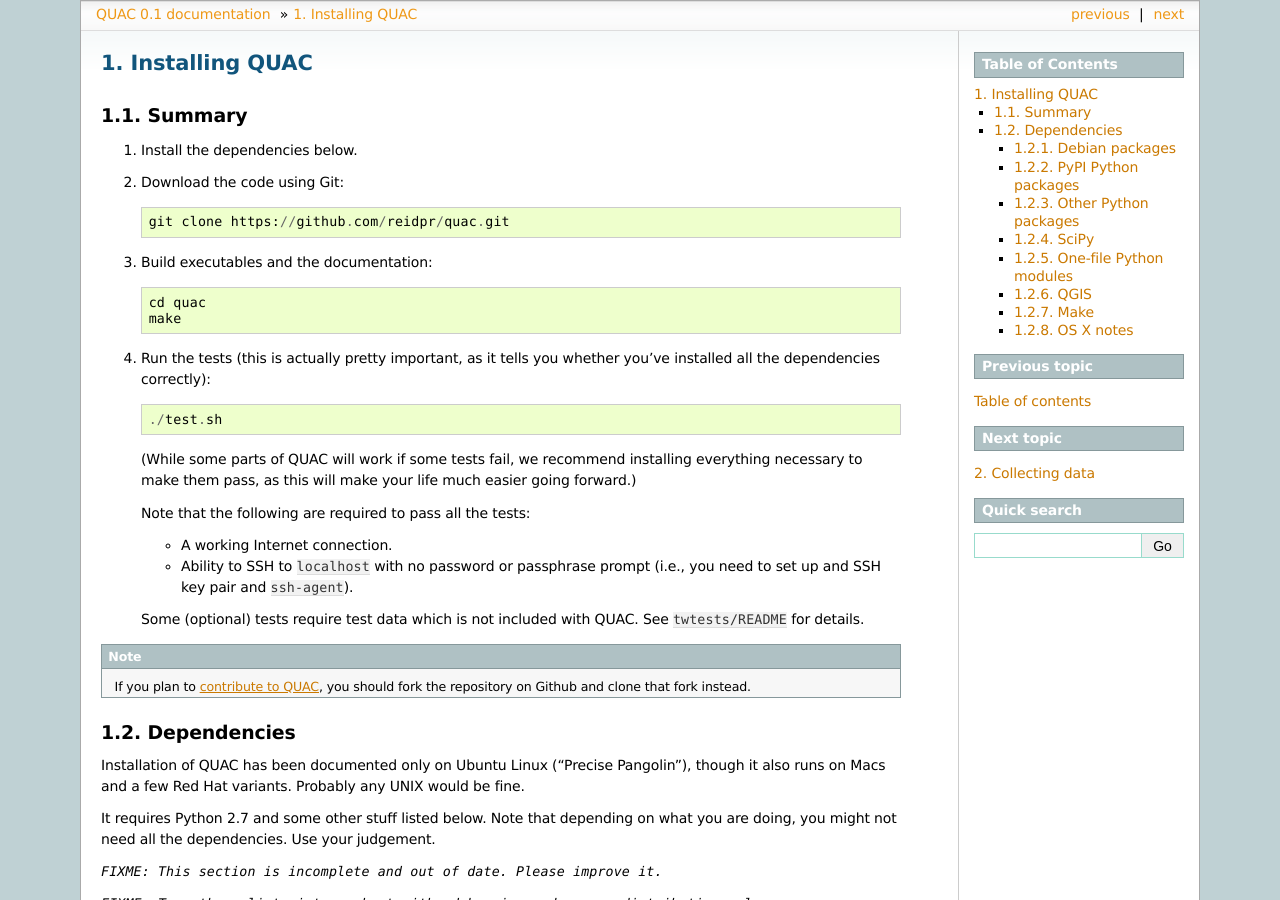
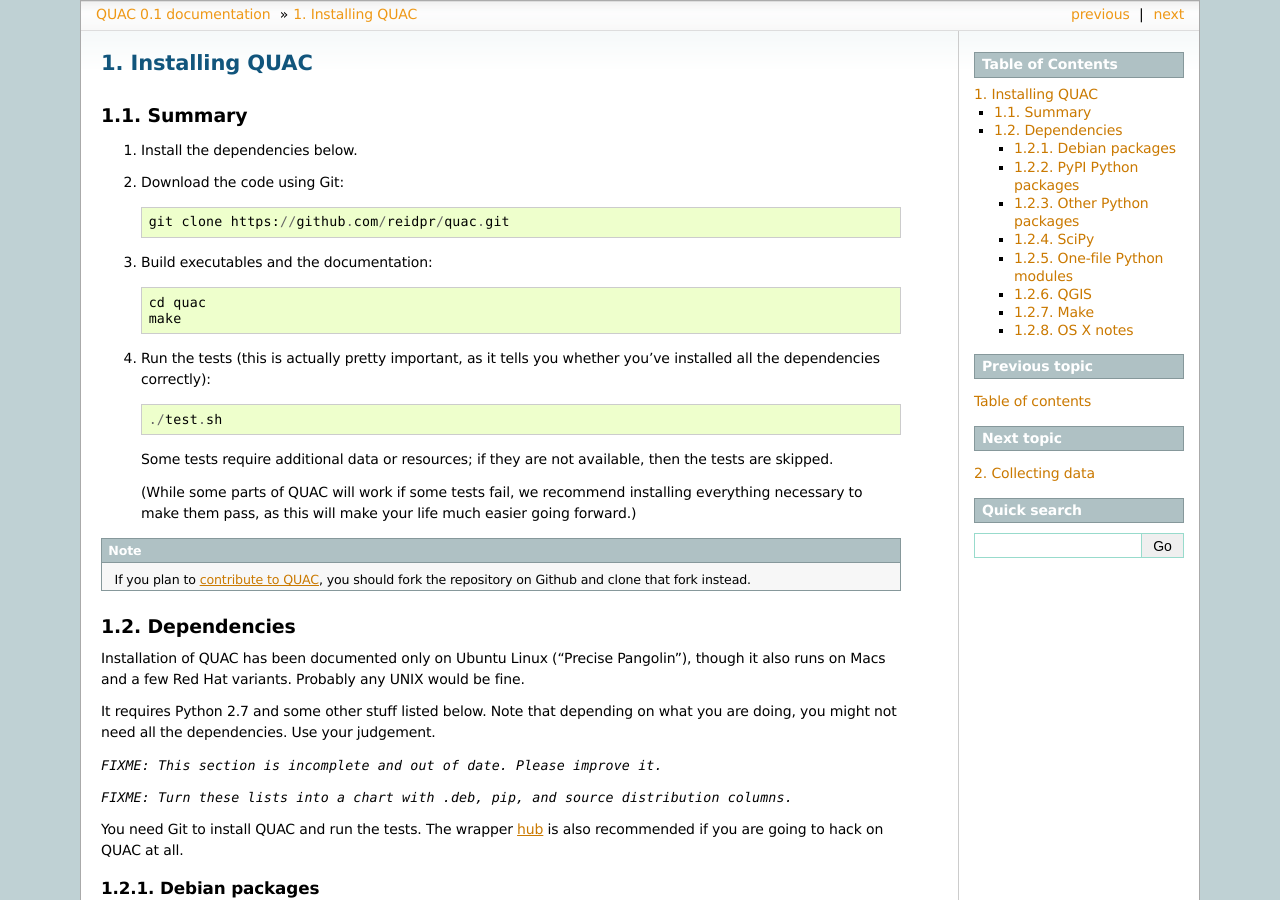
Before and after one commit to reidpr/quac, a Sphinx documentation site: the page built from sphinx/install.rst, in a window 1280 px wide and 900 px high. Built offline with Sphinx 7.4.7, drawn with Linux system fonts in a browser that asks for light colours; formulas are drawn with MathJax 3.

Commit message:
generalize test skipping (closes #71)

```diff
--- a/sphinx/install.rst
+++ b/sphinx/install.rst
@@ -23,19 +23,12 @@
 
      ./test.sh
 
+   Some tests require additional data or resources; if they are not available,
+   then the tests are skipped.
+
    (While some parts of QUAC will work if some tests fail, we recommend
    installing everything necessary to make them pass, as this will make your
    life much easier going forward.)
-
-   Note that the following are required to pass all the tests:
-
-   * A working Internet connection.
-
-   * Ability to SSH to ``localhost`` with no password or passphrase prompt
-     (i.e., you need to set up and SSH key pair and ``ssh-agent``).
-
-   Some (optional) tests require test data which is not included with QUAC.
-   See ``twtests/README`` for details.
 
 .. note:: If you plan to :doc:`contribute to QUAC <contributing>`, you
           should fork the repository on Github and clone that fork instead.
```
Also changed, not shown: 16 other files.
